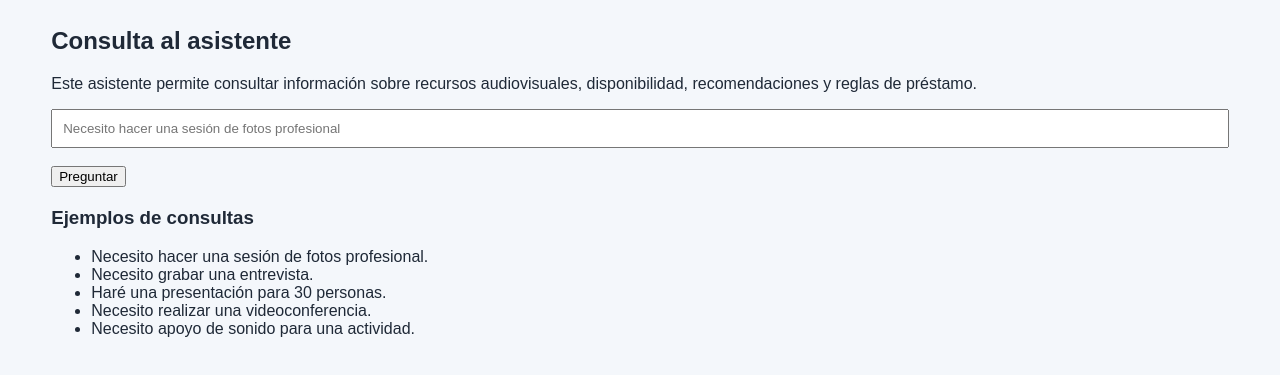
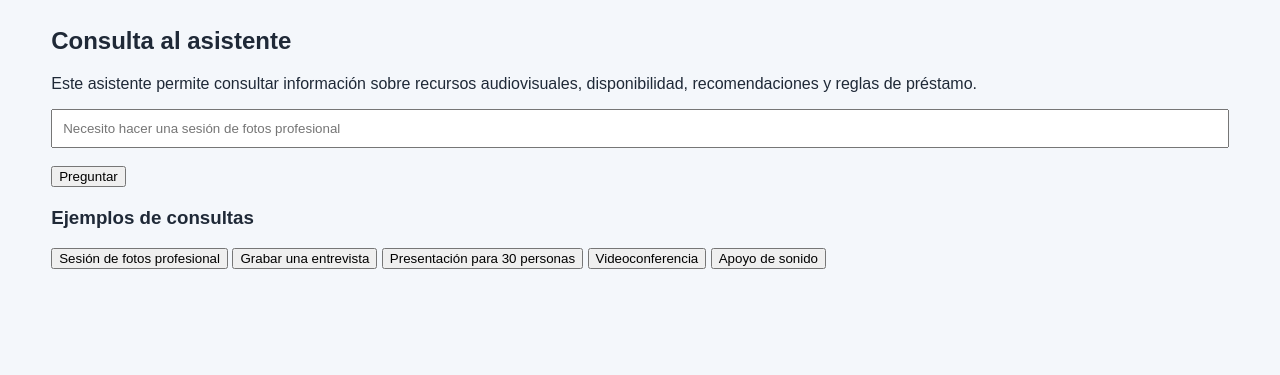
Before and after one commit to felipewarz/gestion-recursos-audiovisuales, a website: page bot.html in a window 1280 px wide. Shown: the part 71-446 px from the top of the page. Drawn offline with Linux system fonts and the light colour scheme.

Commit message:
Agregar consultas rapidas asistente

```diff
--- a/bot.html
+++ b/bot.html
@@ -42,17 +42,34 @@
 
     <section class="card">
         <h3>Ejemplos de consultas</h3>
-<ul>
-    <li>Necesito hacer una sesión de fotos profesional.</li>
-    <li>Necesito grabar una entrevista.</li>
-    <li>Haré una presentación para 30 personas.</li>
-    <li>Necesito realizar una videoconferencia.</li>
-    <li>Necesito apoyo de sonido para una actividad.</li>
-</ul>
+
+<button onclick="preguntaRapida('Necesito hacer una sesión de fotos profesional.')">
+    Sesión de fotos profesional
+</button>
+
+<button onclick="preguntaRapida('Necesito grabar una entrevista.')">
+    Grabar una entrevista
+</button>
+
+<button onclick="preguntaRapida('Haré una presentación para 30 personas.')">
+    Presentación para 30 personas
+</button>
+
+<button onclick="preguntaRapida('Necesito realizar una videoconferencia.')">
+    Videoconferencia
+</button>
+
+<button onclick="preguntaRapida('Necesito apoyo de sonido para una actividad.')">
+    Apoyo de sonido
+</button>
     </section>
 </main>
 
 <script>
+    function preguntaRapida(texto) {
+    document.getElementById("pregunta").value = texto;
+    consultarBot();
+}
 function consultarBot() {
     const pregunta = document.getElementById("pregunta").value;
     const respuesta = document.getElementById("respuesta");
```
